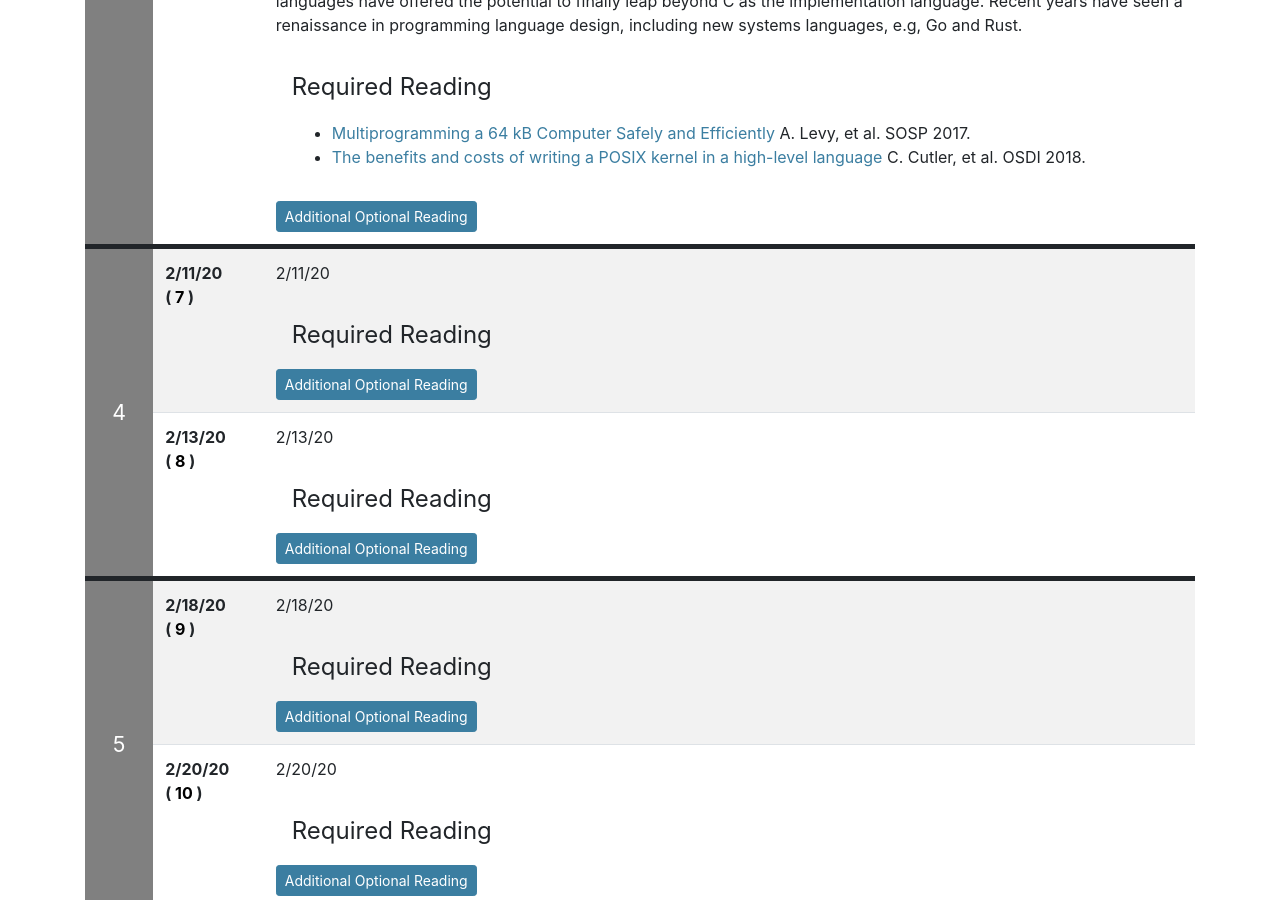
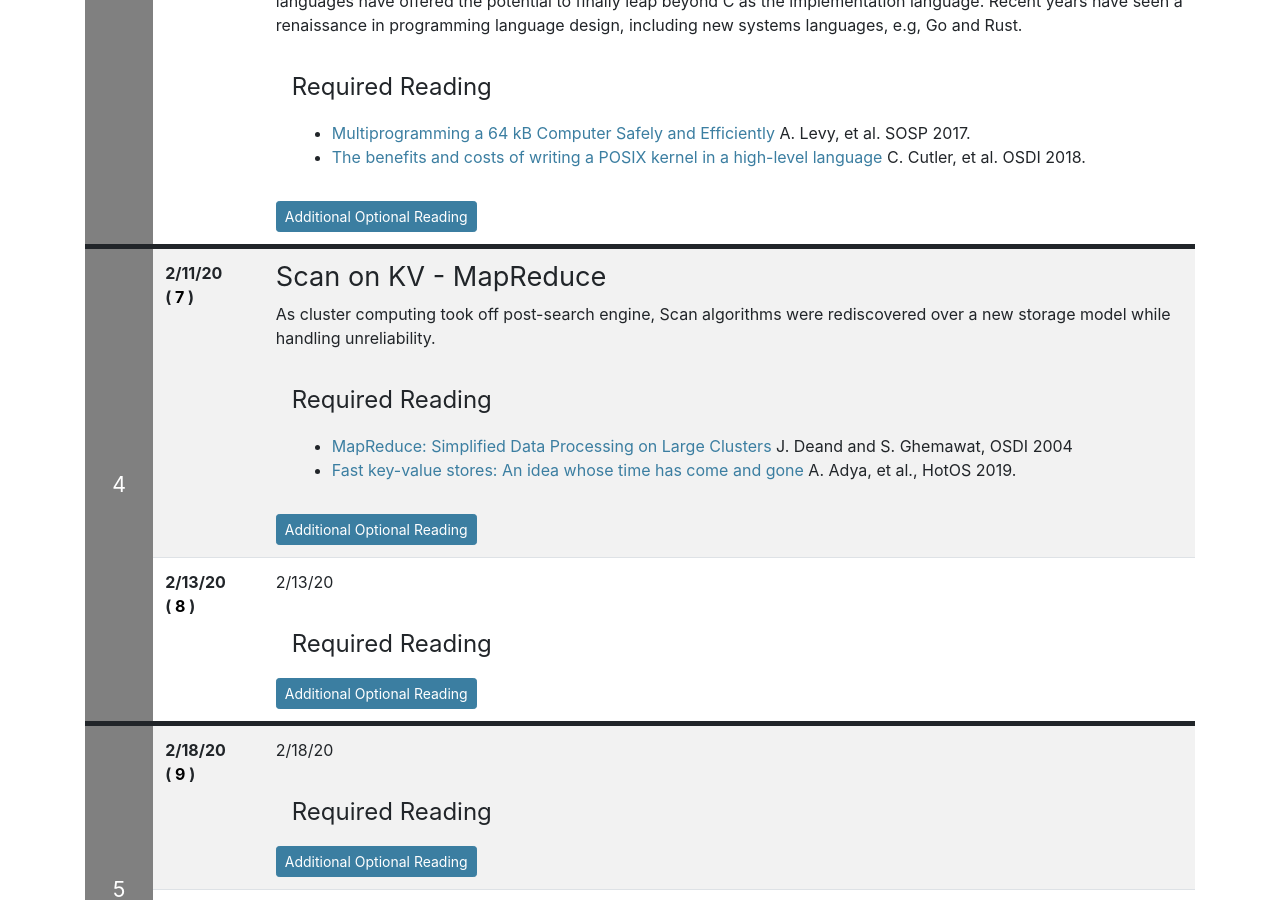
Before and after one commit to deculler/cs262b-sp20, a Jekyll site: the page built from index.md, in a window 1280 px wide and 900 px high, scrolled down 2681 px. Built offline with Jekyll 4.4.1, drawn with Linux system fonts in a browser that asks for light colours; nearby versions of some CDN libraries; our own code applies the rules of GitHub Pages for plain Markdown files.

Commit message:
add lecture 7

```diff
--- a/index.md
+++ b/index.md
@@ -218,11 +218,20 @@ new systems languages, e.g, Go and Rust.
 </div>
 
 {% include syllabus_entry %}
-2/11/20
+<!-- 2/11/20 -->
+## Scan on KV - MapReduce
+
+As cluster computing took off post-search engine, Scan algorithms were
+rediscovered over a new storage model while handling unreliability.
+
 <div class="reading">
 <div class="required_reading" markdown="1">
+* [MapReduce: Simplified Data Processing on Large Clusters](https://static.googleusercontent.com/media/research.google.com/en//archive/mapreduce-osdi04.pdf) J. Deand and S. Ghemawat, OSDI 2004
+* [Fast key-value stores:
+An idea whose time has come and gone](https://research.google/pubs/pub48030/) A. Adya, et al., HotOS 2019.
 </div>
 <div class="optional_reading" markdown="1">
+* [Scans as Primitive Parallel Operations](https://people.eecs.berkeley.edu/~culler/cs262b/papers/scan89.pdf) G. Belloch, IEEE ToC, 1989.
 </div>
 </div>
 
```
